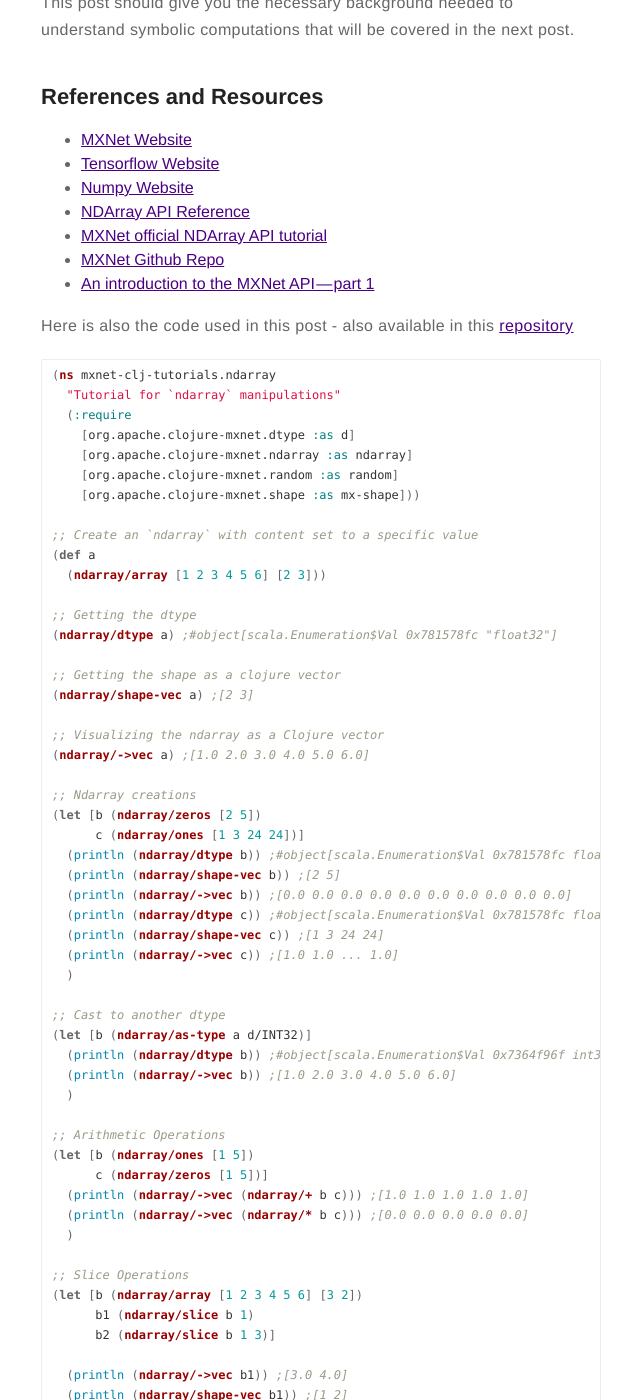
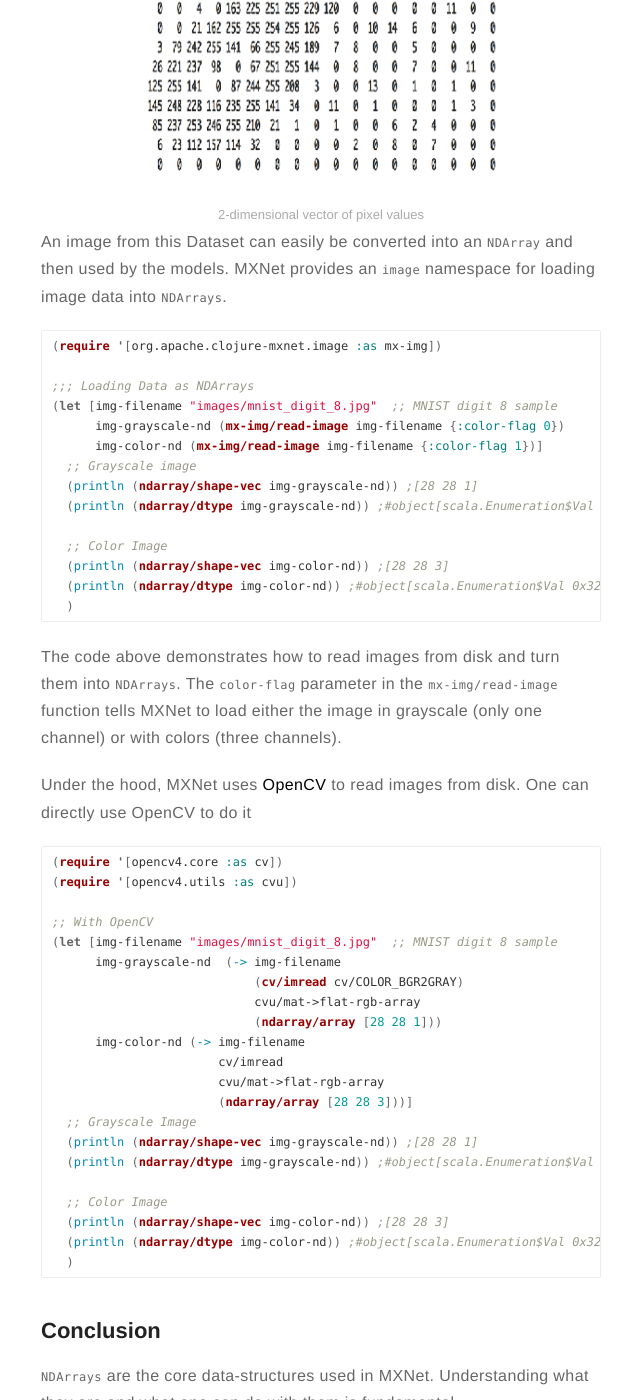
Before and after one commit to Chouffe/chouffe.github.com, a Jekyll site: the page built from _posts/2019-03-01-mxnet-made-simple-ndarrays-api.markdown, in a window 1280 px wide and 1400 px high, scrolled down 5657 px. Shown: the whole window, without its empty margins (319-959 px from the left). Built offline with Jekyll 4.4.1, drawn with Linux system fonts in a browser that asks for light colours; some of the changed text lies outside the part shown.

Commit message:
[post] iterate on ndarray api post

````diff
--- a/_posts/2019-03-01-mxnet-made-simple-ndarrays-api.markdown
+++ b/_posts/2019-03-01-mxnet-made-simple-ndarrays-api.markdown
@@ -80,7 +80,7 @@ Its type can be change to another numeric type
   (println (ndarray/->vec b)) ;[1.0 2.0 3.0 4.0 5.0 6.0]
   )
 ```
-Here is the list of `dtype`s available in mxnet:
+Here is the list of `dtype`s available in MXNet:
 
 * `UINT8`
 * `INT32`
@@ -94,6 +94,8 @@ MXNet supports a lot of tensor operations. Only a few will be discussed in this
 
 #### Arithmetic Operations
 
+All the basic arithmetic operations you know are available on `NDArrays`: `+`, `-`, `*`, `\`, etc.
+
 ```clojure
 (let [b (ndarray/ones [1 5])
       c (ndarray/zeros [1 5])]
@@ -104,20 +106,29 @@ MXNet supports a lot of tensor operations. Only a few will be discussed in this
 
 #### Slice Operations
 
+Slicing `NDArrays` is really useful in the case of images. For instance, we could slice the red pixel values from the `NDArray` representing an RGB image.
+
 ```clojure
-(let [b (ndarray/array [1 2 3 4 5 6] [3 2])
-      b1 (ndarray/slice b 1)
-      b2 (ndarray/slice b 1 3)]
+;; Slice Operations
+(let [b (ndarray/array (range 1 (inc (* 3 2 2))) [3 2 2]) ; Pretend b is an RGB image of size 2x2
+      b0 (ndarray/slice b 0) ;; Retrieving the red pixel values
+      b1 (ndarray/slice b 1)  ;; Retrieving the green pixel values
+      b2 (ndarray/slice b 1 3)] ;; Retrieving the green and blue pixel values
 
-  (println (ndarray/->vec b1)) ;[3.0 4.0]
-  (println (ndarray/shape-vec b1)) ;[1 2]
+  (println (ndarray/->vec b0)) ;[1.0 2.0 3.0 4.0]
+  (println (ndarray/shape-vec b0)) ;[1 2 2]
 
-  (println (ndarray/->vec b2)) ;[3.0 4.0 5.0 6.0]
-  (println (ndarray/shape-vec b2)) ;[2 2]
+  (println (ndarray/->vec b1)) ;[5.0 6.0 7.0 8.0]
+  (println (ndarray/shape-vec b1)) ;[1 2 2]
+
+  (println (ndarray/->vec b2)) ;[5.0 6.0 7.0 8.0 9.0 10.0 11.0 12.0]
+  (println (ndarray/shape-vec b2)) ;[2 2 2]
   )
 ```
 
 #### Transposition
+
+Transposing `NDArrays` in an efficient way is important when carrying out matrix operations in a Neural Network
 
 ```clojure
 (let [at (ndarray/transpose a)]
@@ -127,6 +138,8 @@ MXNet supports a lot of tensor operations. Only a few will be discussed in this
 ```
 
 #### Dot Product
+
+The famous **Dot Product** is also available for `NDArrays`. Very useful when designing evaluation metrics for instance.
 
 ```clojure
 (let [b (ndarray/transpose a)
@@ -157,7 +170,7 @@ A very important idea in Machine Learning is randomness. We will see later on th
   )
 ```
 
-MXNet also provides a namespace named `random` containing the following random initialization of `NDArray`s
+MXNet also provides a namespace named `random` containing the following probability distributions to initialize `NDArrays`
 
 ```clojure
 (require '[org.apache.clojure-mxnet.random :as random])
@@ -179,9 +192,10 @@ MXNet also provides a namespace named `random` containing the following random i
 ## Data Processing
 
 Machine Learning Models are trained on images, texts, videos, etc.
-The data needs to be converted into `NDArray`s for the models to use it.
+The data needs to be converted into `NDArray`s for the models to use it. This processing step is necessary to train the models and make new predictions.
 
-But fear not, it is often very simple to do so. The next section will detail how one would do it with an image.
+
+The next section will detail how one would do it with images.
 
 #### MNIST Dataset
 
@@ -197,10 +211,59 @@ This digit is a 2-dimensional vector containing pixel values in the range `[0, 2
 <figcaption class="caption">2-dimensional vector of pixel values</figcaption>
 
 An image from this Dataset can easily be converted into an `NDArray` and then used by the models.
+MXNet provides an `image` namespace for loading image data into `NDArrays`.
+
+```clojure
+(require '[org.apache.clojure-mxnet.image :as mx-img])
+
+;;; Loading Data as NDArrays
+(let [img-filename "images/mnist_digit_8.jpg"  ;; MNIST digit 8 sample
+      img-grayscale-nd (mx-img/read-image img-filename {:color-flag 0})
+      img-color-nd (mx-img/read-image img-filename {:color-flag 1})]
+  ;; Grayscale image
+  (println (ndarray/shape-vec img-grayscale-nd)) ;[28 28 1]
+  (println (ndarray/dtype img-grayscale-nd)) ;#object[scala.Enumeration$Val 0x328889c6 uint8]
+
+  ;; Color Image
+  (println (ndarray/shape-vec img-color-nd)) ;[28 28 3]
+  (println (ndarray/dtype img-color-nd)) ;#object[scala.Enumeration$Val 0x328889c6 uint8]
+  )
+```
+
+The code above demonstrates how to read images from disk and turn them into `NDArrays`.
+The `color-flag` parameter in the `mx-img/read-image` function tells MXNet to load either the image in grayscale (only one channel) or with colors (three channels).
+
+Under the hood, MXNet uses **OpenCV** to read images from disk. One can directly use OpenCV to do it
+
+```clojure
+(require '[opencv4.core :as cv])
+(require '[opencv4.utils :as cvu])
+
+;; With OpenCV
+(let [img-filename "images/mnist_digit_8.jpg"  ;; MNIST digit 8 sample
+      img-grayscale-nd  (-> img-filename
+                            (cv/imread cv/COLOR_BGR2GRAY)
+                            cvu/mat->flat-rgb-array
+                            (ndarray/array [28 28 1]))
+      img-color-nd (-> img-filename
+                       cv/imread
+                       cvu/mat->flat-rgb-array
+                       (ndarray/array [28 28 3]))]
+  ;; Grayscale Image
+  (println (ndarray/shape-vec img-grayscale-nd)) ;[28 28 1]
+  (println (ndarray/dtype img-grayscale-nd)) ;#object[scala.Enumeration$Val 0x328889c6 float]
+
+  ;; Color Image
+  (println (ndarray/shape-vec img-color-nd)) ;[28 28 3]
+  (println (ndarray/dtype img-color-nd)) ;#object[scala.Enumeration$Val 0x328889c6 uint8]
+  )
+```
 
 ## Conclusion
 
 `NDArrays` are the core data-structures used in MXNet. Understanding what they are and what one can do with them is fundamental.
+
+Being able to transform your raw data (images, text, videos, ...) into `NDArray` is an important skill because everything that will flow into your models will be `NDArrays`.
 
 This post should give you the necessary background needed to understand symbolic computations that will be covered in the next post.
 
@@ -222,8 +285,12 @@ Here is also the code used in this post - also available in this [repository](ht
   (:require
     [org.apache.clojure-mxnet.dtype :as d]
     [org.apache.clojure-mxnet.ndarray :as ndarray]
+    [org.apache.clojure-mxnet.image :as mx-img]
     [org.apache.clojure-mxnet.random :as random]
-    [org.apache.clojure-mxnet.shape :as mx-shape]))
+    [org.apache.clojure-mxnet.shape :as mx-shape]
+
+    [opencv4.core :as cv]
+    [opencv4.utils :as cvu]))
 
 ;; Create an `ndarray` with content set to a specific value
 (def a
@@ -262,16 +329,24 @@ Here is also the code used in this post - also available in this [repository](ht
   (println (ndarray/->vec (ndarray/* b c))) ;[0.0 0.0 0.0 0.0 0.0]
   )
 
+(let [b (ndarray/array (range 1 (inc (* 3 3 3))) [3 3 3])]
+  (ndarray/shape-vec (ndarray/slice b 1))
+  )
+
 ;; Slice Operations
-(let [b (ndarray/array [1 2 3 4 5 6] [3 2])
-      b1 (ndarray/slice b 1)
-      b2 (ndarray/slice b 1 3)]
+(let [b (ndarray/array (range 1 (inc (* 3 2 2))) [3 2 2]) ; Pretend b is an RGB image of size 2x2
+      b0 (ndarray/slice b 0) ;; Retrieving the red pixel values
+      b1 (ndarray/slice b 1)  ;; Retrieving the green pixel values
+      b2 (ndarray/slice b 1 3)] ;; Retrieving the green and blue pixel values
 
-  (println (ndarray/->vec b1)) ;[3.0 4.0]
-  (println (ndarray/shape-vec b1)) ;[1 2]
+  (println (ndarray/->vec b0)) ;[1.0 2.0 3.0 4.0]
+  (println (ndarray/shape-vec b0)) ;[1 2 2]
 
-  (println (ndarray/->vec b2)) ;[3.0 4.0 5.0 6.0]
-  (println (ndarray/shape-vec b2)) ;[2 2]
+  (println (ndarray/->vec b1)) ;[5.0 6.0 7.0 8.0]
+  (println (ndarray/shape-vec b1)) ;[1 2 2]
+
+  (println (ndarray/->vec b2)) ;[5.0 6.0 7.0 8.0 9.0 10.0 11.0 12.0]
+  (println (ndarray/shape-vec b2)) ;[2 2 2]
   )
 
 ;; Transposition
@@ -315,6 +390,44 @@ Here is also the code used in this post - also available in this [repository](ht
   (println (ndarray/shape-vec g)) ;[2 2]
   (println (ndarray/->vec g)) ;[1.2662556 0.8950642 -0.6015945 1.2040559]
   )
+
+;;; Loading Data as NDArrays
+
+;; With mxnet `image` API
+(let [img-filename "images/mnist_digit_8.jpg"  ;; MNIST digit 8 sample
+      img-grayscale-nd (mx-img/read-image img-filename {:color-flag 0})
+      img-color-nd (mx-img/read-image img-filename {:color-flag 1})]
+  ;; Grayscale image
+  (println (ndarray/shape-vec img-grayscale-nd)) ;[28 28 1]
+  (println (ndarray/dtype img-grayscale-nd)) ;#object[scala.Enumeration$Val 0x328889c6 uint8]
+
+  ;; Color Image
+  (println (ndarray/shape-vec img-color-nd)) ;[28 28 3]
+  (println (ndarray/dtype img-color-nd)) ;#object[scala.Enumeration$Val 0x328889c6 uint8]
+  )
+
+;; With OpenCV
+(let [img-filename "images/mnist_digit_8.jpg"  ;; MNIST digit 8 sample
+      img-grayscale-nd  (-> img-filename
+                            (cv/imread cv/COLOR_BGR2GRAY)
+                            cvu/mat->flat-rgb-array
+                            (ndarray/array [28 28 1]))
+      img-color-nd (-> img-filename
+                       cv/imread
+                       cvu/mat->flat-rgb-array
+                       (ndarray/array [28 28 3]))]
+  ;; Grayscale Image
+  (println (ndarray/shape-vec img-grayscale-nd)) ;[28 28 1]
+  (println (ndarray/dtype img-grayscale-nd)) ;#object[scala.Enumeration$Val 0x328889c6 float]
+
+  ;; Color Image
+  (println (ndarray/shape-vec img-color-nd)) ;[28 28 3]
+  (println (ndarray/dtype img-color-nd)) ;#object[scala.Enumeration$Val 0x328889c6 uint8]
+  )
+
+;; Note:
+;; * OpenCV default for channel ordering is `BGR`
+;; * mxnet default for channel ordering is `RGB`
 ```
 
 [1]: https://mxnet.apache.org/
````
